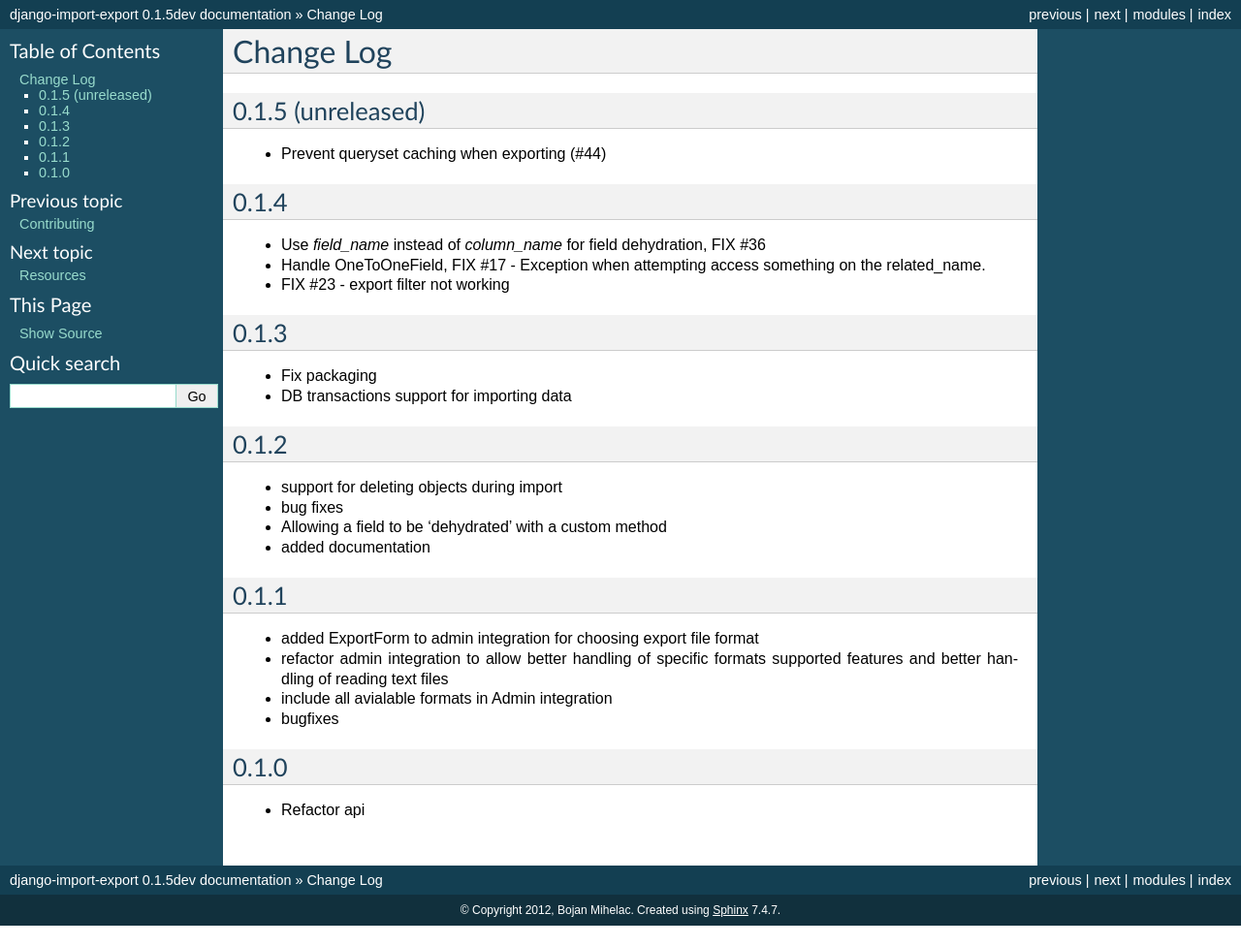
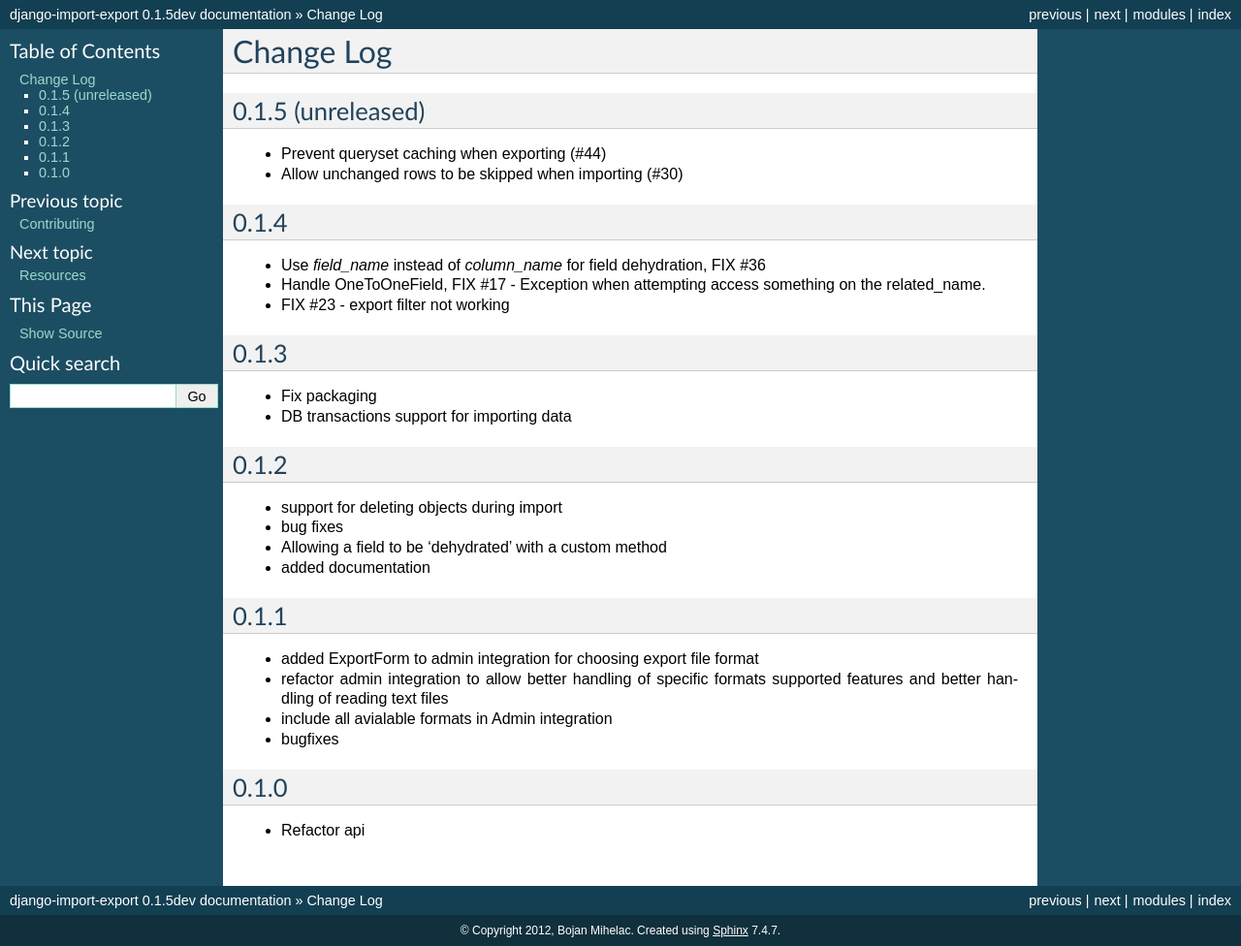
Before and after one commit to django-import-export/django-import-export, a Sphinx documentation site: the page built from docs/changelog.rst, in a window 1280 px wide. Shown: the whole page at 97% size. Built offline with Sphinx 7.4.7, drawn with Linux system fonts in a browser that asks for light colours; before the commit the page ends 955 px from its top, so only the background shows below that.

Commit message:
Update changelog.rst with reference to fix for #30

```diff
--- a/docs/changelog.rst
+++ b/docs/changelog.rst
@@ -1,11 +1,12 @@
-===========
+==========
 Change Log
-===========
+==========
 
 0.1.5 (unreleased)
 ==================
 
 * Prevent queryset caching when exporting (#44)
+* Allow unchanged rows to be skipped when importing (#30)
 
 0.1.4
 =====
```
